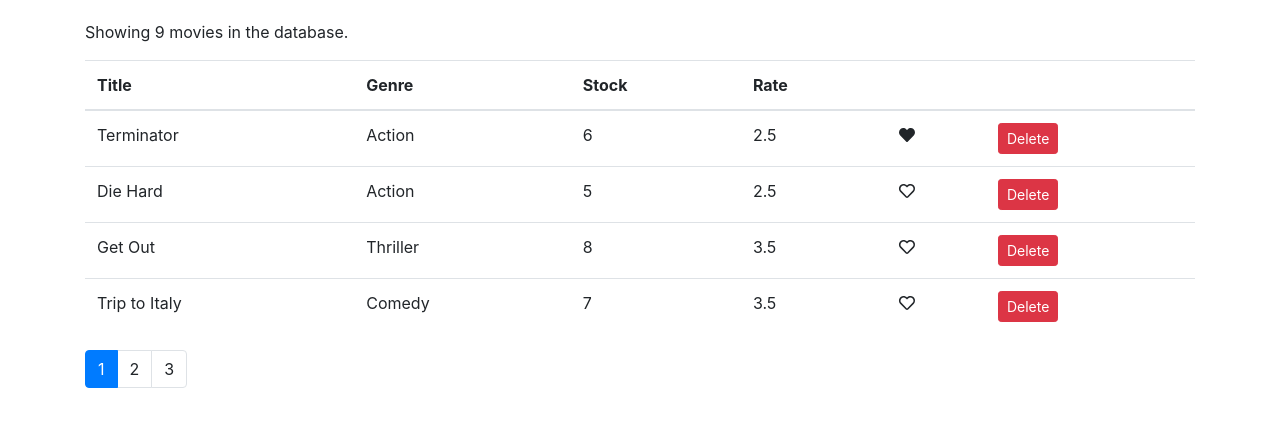
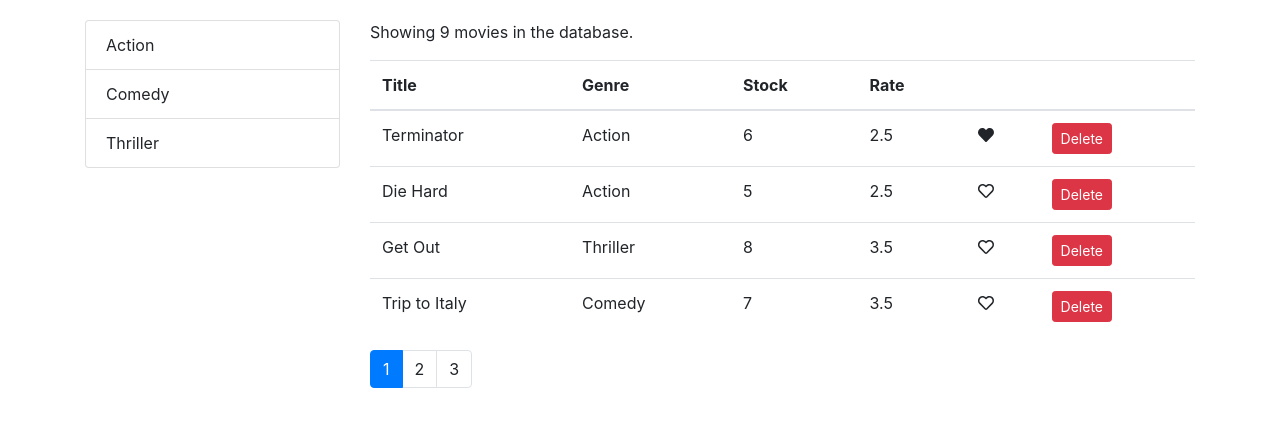
Before and after one commit to burdianov/vidly, a React (Create React App) app: page / in a window 1280 px wide. Shown: the top 426 px of the page. Built offline with nearby package versions, Linux system fonts and the light colour scheme.

Commit message:
add ListGroup component

```diff
--- /dev/null
+++ b/src/components/common/listGroup.jsx
@@ -0,0 +1,17 @@
+import React from "react";
+import { getGenres } from "../../services/fakeGenreService";
+
+const ListGroup = props => {
+  const { items, textProperty, valueProperty } = props;
+  return (
+    <ul className="list-group">
+      {items.map(item => (
+        <li key={item[valueProperty]} className={"list-group-item"}>
+          {item[textProperty]}
+        </li>
+      ))}
+    </ul>
+  );
+};
+
+export default ListGroup;
--- a/src/components/movies.jsx
+++ b/src/components/movies.jsx
@@ -3,13 +3,20 @@
 import Like from "./common/like";
 import Pagination from "./common/pagination";
 import { paginate } from "../utils/paginate";
+import ListGroup from "./common/listGroup";
+import { getGenres } from "../services/fakeGenreService";
 
 class Movies extends Component {
   state = {
-    movies: getMovies(),
+    genres: [],
+    movies: [],
     currentPage: 1,
     pageSize: 4
   };
+
+  componentDidMount() {
+    this.setState({ genres: getGenres(), movies: getMovies() });
+  }
 
   handleDelete = movie => {
     const movies = this.state.movies.filter(m => m._id !== movie._id);
@@ -28,16 +35,34 @@
     this.setState({ currentPage: page });
   };
 
+  handleGenreSelect = genre => {
+    console.log(genre);
+  };
+
   render() {
     const { length: count } = this.state.movies;
-    const { pageSize, currentPage, movies: allMovies } = this.state;
+    const {
+      pageSize,
+      currentPage,
+      movies: allMovies,
+      currentGenre
+    } = this.state;
 
     if (count === 0) return <p>There are no movies in the database</p>;
 
     const movies = paginate(allMovies, currentPage, pageSize);
 
     return (
-      <React.Fragment>
+      <div className="row">
+        <div className="col-3">
+          <ListGroup
+            items={this.state.genres}
+            textProperty="name"
+            valueProperty="_id"
+            onItemSelect={this.handleGenreSelect}
+          />
+        </div>
+        <div className="col">
           <p>Showing {count} movies in the database.</p>
           <table className="table">
             <thead>
@@ -81,7 +106,8 @@
             currentPage={currentPage}
             onPageChange={this.handlePageChange}
           />
-      </React.Fragment>
+        </div>
+      </div>
     );
   }
 }
```
Also changed, not shown: 1 other file (tests, documents, lock files or other folders). Lines whose indentation alone changed are shown as unchanged.
